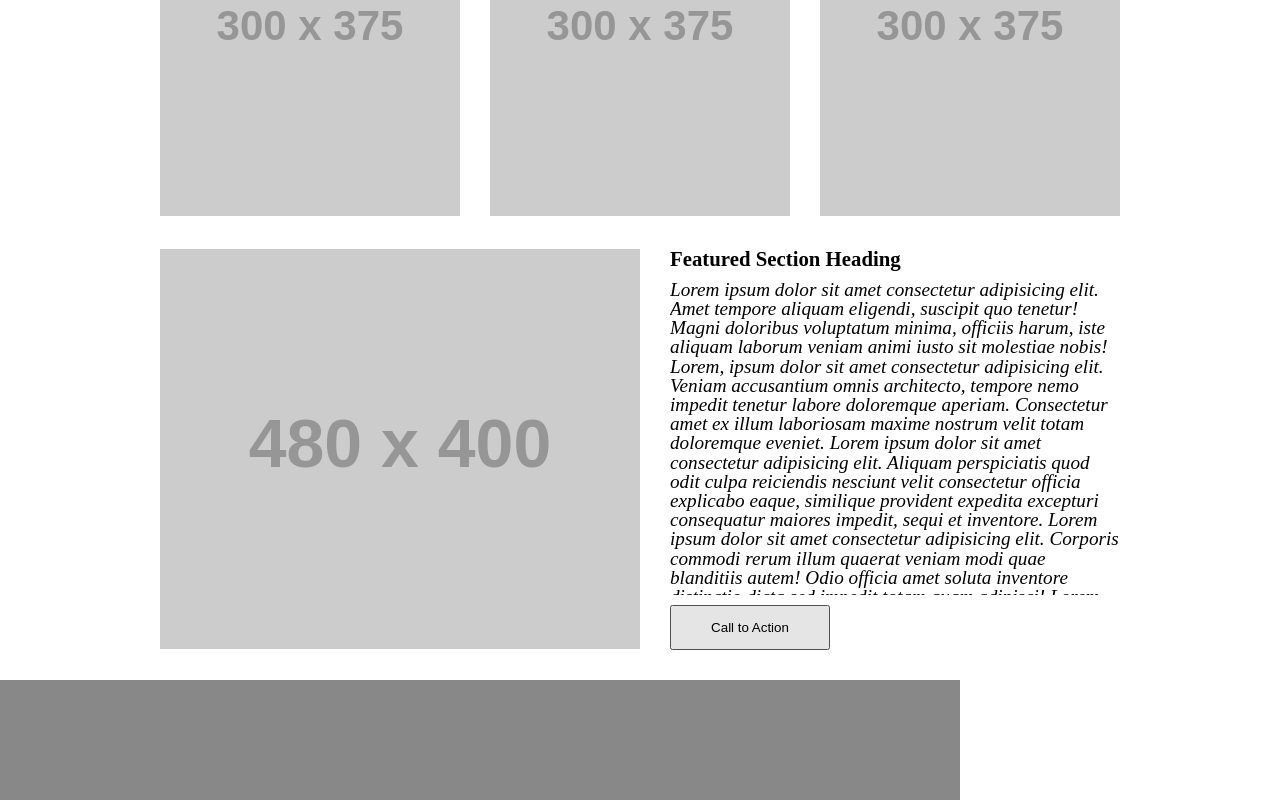
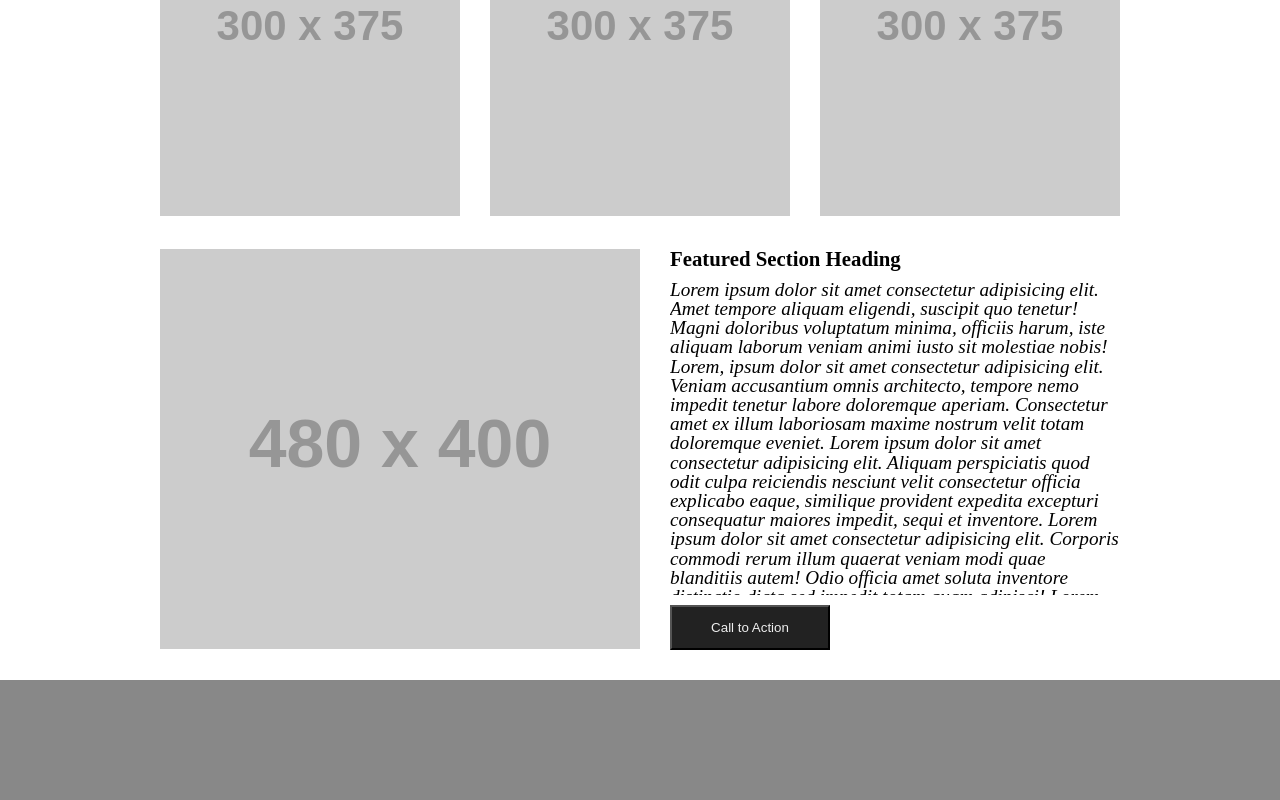
Before and after one commit to joanna-cf/201day9wireframe, a plain HTML site: page index.html in a window 1280 px wide. In both pictures the pointer is over the button "Call to Action". Shown: the part 767-1567 px from the top of the page. Drawn offline with Linux system fonts and the light colour scheme; placeholder pictures from the web are drawn by us.

Commit message:
finished up, end of class

```diff
--- a/style.css
+++ b/style.css
@@ -5,7 +5,6 @@
 header {
   background: #888;
   height: 95px;
-  width: 960px;
 }
 
 nav {
@@ -94,10 +93,17 @@ article p {
 article button {
   height: 45px;
   width: 160px;
+  transition: 350ms;
+}
+
+article button:hover {
+  background: #222;
+  color: #eee;
+  transition: 350ms;
+
 }
 
 footer {
   height: 120px;
   background: #888;
-  width: 960px;
 }
```
